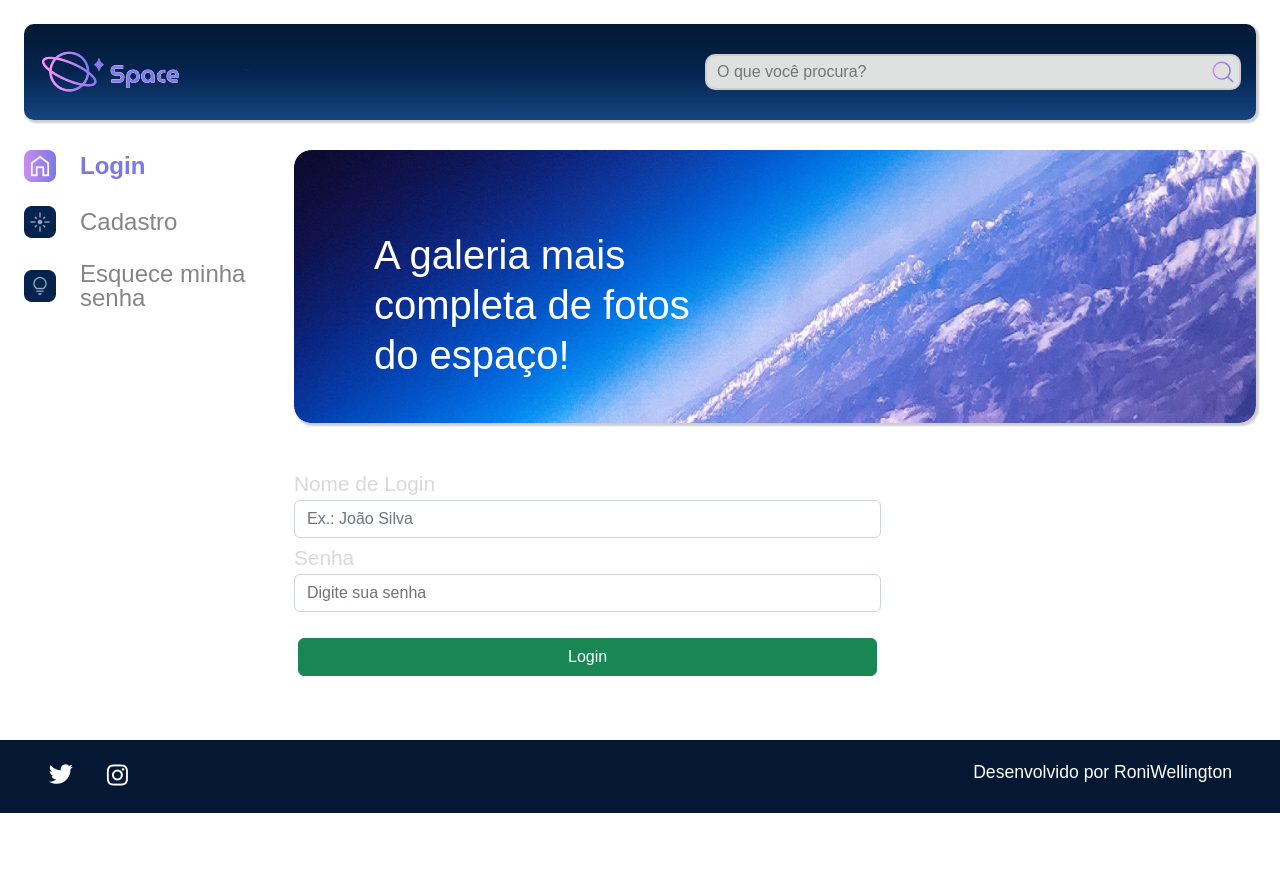
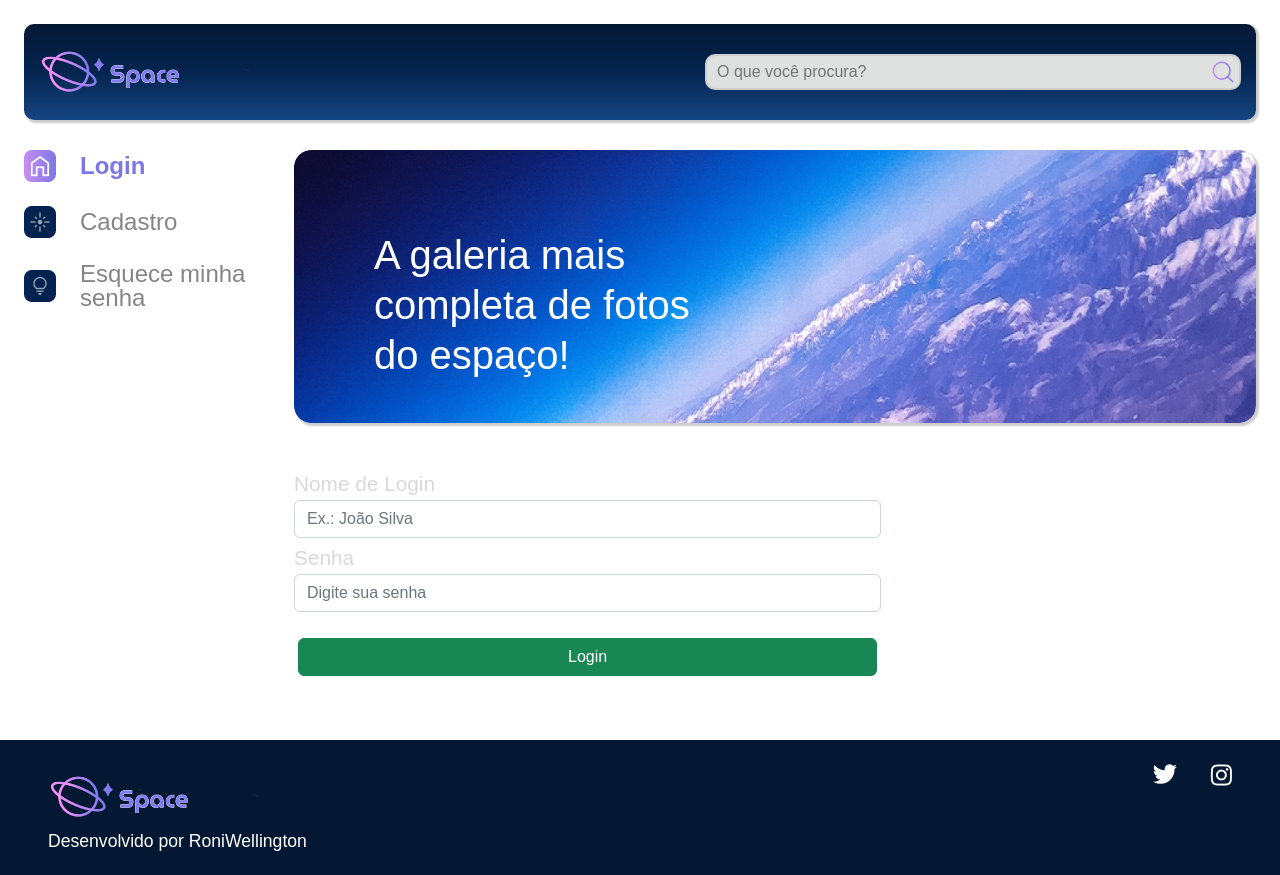
Before and after one commit to roniwellington/layout-para-minha-aplica-o, a plain HTML site: page login.html in a window 1280 px wide. Before the commit the page ends 813 px from the top, so only its background shows below. Drawn offline with nearby package versions, Linux system fonts and the light colour scheme.

Commit message:
Arrumando a logo

```diff
--- a/login.html
+++ b/login.html
@@ -67,6 +67,10 @@
 
 
     <footer class="rodape">
+        <div>
+            <a href="./index.html"><img src="./assets/logo/Logo(7).png" alt=""></a>
+            <p class="rodape__texto">Desenvolvido por RoniWellington</p>
+        </div>
         <div class="rodape__icones">
             <a href="https://twitter.com/AluraOnline" target=”_blank”>
                 <img src="./assets/ícones/1x/twitter.png" alt="ícone twitter">
@@ -75,7 +79,8 @@
                 <img src="./assets/ícones/1x/instagram.png" alt="ícone instagram">
             </a>
         </div>
-        <p class="rodape__texto">Desenvolvido por RoniWellington</p>
+
+
     </footer>
 </body>
 
```
Also changed, not shown: cadastro.html (+5 -1 lines), imagem.html (+4 -1 lines), index.html (+6 -1 lines).
